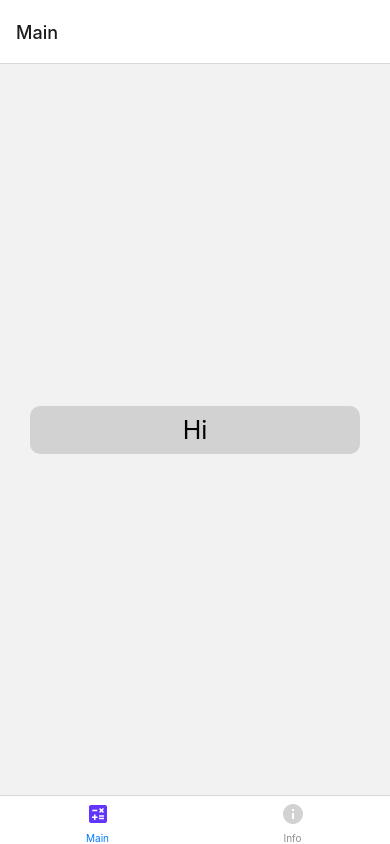
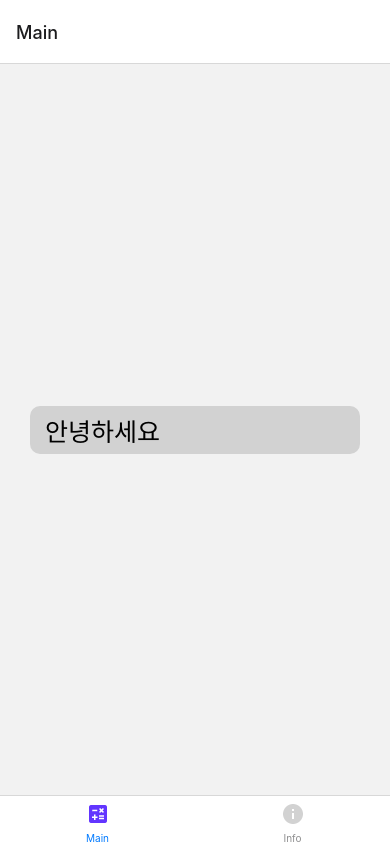
Before and after one commit to barami62/rn-proper-price-app, a React Native app: screen / in a window 390 px wide. Built offline with nearby package versions, Linux system fonts and the light colour scheme.

Commit message:
LongText 컴포넌트 text Props 추가

```diff
--- a/src/components/LongText.tsx
+++ b/src/components/LongText.tsx
@@ -11,7 +11,6 @@ interface ContainerProps {
 const Container = styled.View<ContainerProps>`
   width: ${({ width }) => width - 60}px;
   height: 48px;
-  align-items: center;
   justify-content: center;
   background-color: ${({ backgroundColor }) => backgroundColor};
   border-radius: 10px;
@@ -23,16 +22,20 @@ interface TextProps {
 const Text = styled.Text<TextProps>`
   color: ${({ fontColor }) => fontColor};
   font-size: 25px;
+  margin-left: 15px;
 `;
 
-const LongText: FC = () => {
+interface Props {
+  text: string;
+}
+const LongText: FC<Props> = ({ text }: Props) => {
   const width = useWindowDimensions().width;
   const { fontColor, contentBackgroundColor } = useSelector((state: any) => state.themes.LIGHT_MODE);
 
   return (
     <Container width={width} backgroundColor={contentBackgroundColor}>
       <Text fontColor={fontColor}>
-        Hi
+        {text}
       </Text>
     </Container>
   )
--- a/src/screens/MainScreen.tsx
+++ b/src/screens/MainScreen.tsx
@@ -1,12 +1,7 @@
 import React, { FC } from "react";
-import { StyleSheet, Text, View, ViewStyle } from "react-native";
 import { aaa } from "@env"
 import LongText from "../components/LongText";
 import styled from "styled-components/native";
-
-interface Styles {
-  container: ViewStyle;
-}
 
 const Container = styled.View`
   flex: 1;
@@ -18,23 +13,10 @@ interface Props { }
 const MainScreen: FC = ({ }: Props) => {
 
   return (
-    // <View style={styles.container}>
-    //   <Text>
-    //     Hello World! {aaa}
-    //   </Text>
-    // </View>
     <Container>
-      <LongText />
+      <LongText text="안녕하세요" />
     </Container>
   );
 };
 
-const styles = StyleSheet.create<Styles>({
-  container: {
-    flex: 1,
-    justifyContent: 'center',
-    alignItems: 'center',
-  }
-});
-
 export default MainScreen;
```
